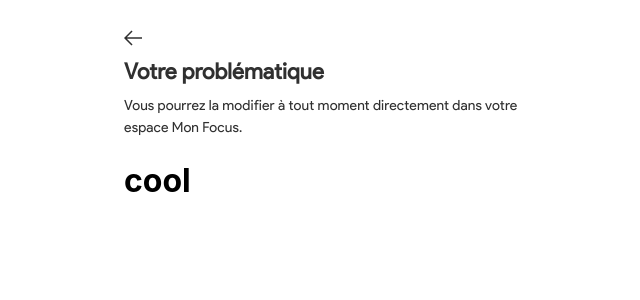
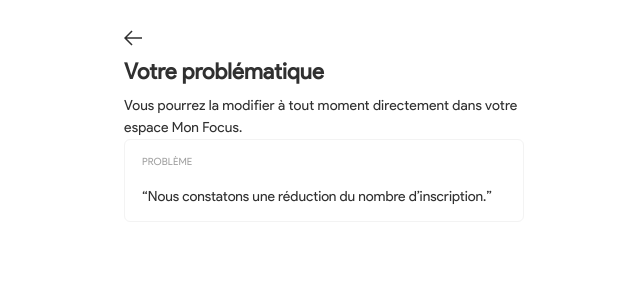
Before and after one commit to tiavina-mika/product-hero-draft, a React (Create React App) app: page / in a window 1280 px wide. Shown: the top 300 px of the page, without its empty margins (316-956 px from the left). Built offline with nearby package versions, Linux system fonts and the light colour scheme.

Commit message:
add section description

```diff
--- a/src/GlobalStyle.tsx
+++ b/src/GlobalStyle.tsx
@@ -172,6 +172,28 @@ const getGlobalStyles = (theme: Theme & MUITheme) => {
       font-weight: 700;
     }
 
+    .textUpperCase {
+      text-transform: uppercase;
+    }
+    .grey50 {
+      color: ${theme.palette.grey[50]};
+    }
+    .grey100 {
+      color: ${theme.palette.grey[100]};
+    }
+    .grey300 {
+      color: ${theme.palette.grey[300]};
+    }
+    .grey600 {
+      color: ${theme.palette.grey[600]};
+    }
+    .grey800 {
+      color: ${theme.palette.grey[800]};
+    }
+    .grey900 {
+      color: ${theme.palette.grey[900]};
+    }
+
     .red {
       background-color: red;
     }
--- /dev/null
+++ b/src/components/SectionCard.tsx
@@ -0,0 +1,73 @@
+/** @jsxRuntime classic /
+/* @jsx jsx */
+/** @jsxImportSource @emotion/react */
+import { css, cx } from "@emotion/css";
+import { jsx, Theme } from "@emotion/react";
+import { Stack, Typography } from "@mui/material";
+import { ReactNode } from "react";
+import Card from "./Card";
+
+const classes = {
+  card: css({
+    padding: 0,
+    minHeight: "initial"
+  }),
+  cardContent: {
+    padding: "14px 3px 13px 3px !important"
+  },
+  title: (theme: Theme) => ({
+    color: theme.palette.grey[600],
+    lineHeight: 1.6,
+    letterSpacing: 0.1
+  }),
+  description: (theme: Theme) => ({
+    color: theme.palette.grey[800],
+    fontSize: 14,
+    lineHeight: 1.57
+  })
+};
+
+type Props = {
+  title: string;
+  children?: ReactNode;
+  className?: string;
+  titleClassName?: string;
+  description?: string;
+};
+
+const SectionCard = ({
+  title,
+  children,
+  className,
+  description,
+  titleClassName
+}: Props) => {
+  return (
+    <Card
+      className={className}
+      rootClassName={classes.card}
+      css={classes.cardContent}
+    >
+      <Stack spacing={1.4}>
+        <Stack spacing={2}>
+          {/* ----- title ----- */}
+          <Typography
+            className={cx(titleClassName, "textUpperCase")}
+            variant="h6"
+            css={classes.title}
+          >
+            {title}
+          </Typography>
+          {description && (
+            <div>
+              <Typography css={classes.description}>{description}</Typography>
+            </div>
+          )}
+        </Stack>
+        {children && <div>{children}</div>}
+      </Stack>
+    </Card>
+  );
+};
+
+export default SectionCard;
--- a/src/containers/myFocus/problematic/ProbllematicSummary.tsx
+++ b/src/containers/myFocus/problematic/ProbllematicSummary.tsx
@@ -4,6 +4,7 @@
 import { css } from "@emotion/css";
 import { jsx, Theme } from "@emotion/react";
 import PageLayout from "../../../components/layouts/PageLayout";
+import SectionCard from "../../../components/SectionCard";
 
 const classes = {
   layout: css({
@@ -35,7 +36,11 @@ const ProbllematicSummary = () => {
       titleSpacing={1.5}
       onBack={handleBack}
     >
-      <h1>cool</h1>
+      {/* <h1>cool</h1> */}
+      <SectionCard
+        title="Problème"
+        description={"“Nous constatons une réduction du nombre d’inscription.”"}
+      />
     </PageLayout>
   );
 };
```
